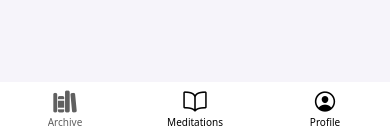
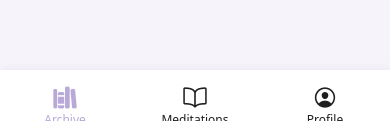
Before and after one commit to PeterX12/TheStoicInYou, a React Native app: screen /MainTab in a window 390 px wide. Shown: the part 702-841 px from the top of the page. Built offline with nearby package versions, Linux system fonts and the light colour scheme.

Commit message:
Updated ui of bottom tabs

```diff
--- a/src/navigation/MainTabNavigator.tsx
+++ b/src/navigation/MainTabNavigator.tsx
@@ -28,13 +28,24 @@ export const MainTabNavigator = () => {
 
           return <Ionicons name={iconName} size={size} color={color} />;
         },
-        tabBarActiveTintColor: AppColors.tabBarActiveColor,
-        tabBarInactiveTintColor: AppColors.tabBarInactiveColor,
+        tabBarActiveTintColor: AppColors.Accent,
+        tabBarInactiveTintColor: AppColors.SoftBlack,
+        tabBarLabelStyle: {
+          fontSize: 12,
+          fontWeight: "500",
+          marginBottom: 4,
+        },
         tabBarStyle: {
-          height: 60,
-          paddingBottom: 8,
+          height: 72,
+          paddingBottom: 12,
+          paddingTop: 8,
+          backgroundColor: AppColors.White,
           borderTopWidth: 0,
-          elevation: 8,
+          shadowColor: AppColors.Black,
+          shadowOffset: { width: 0, height: -2 },
+          shadowOpacity: 0.04,
+          shadowRadius: 8,
+          elevation: 0,
         },
         headerShown: false,
       })}
```
